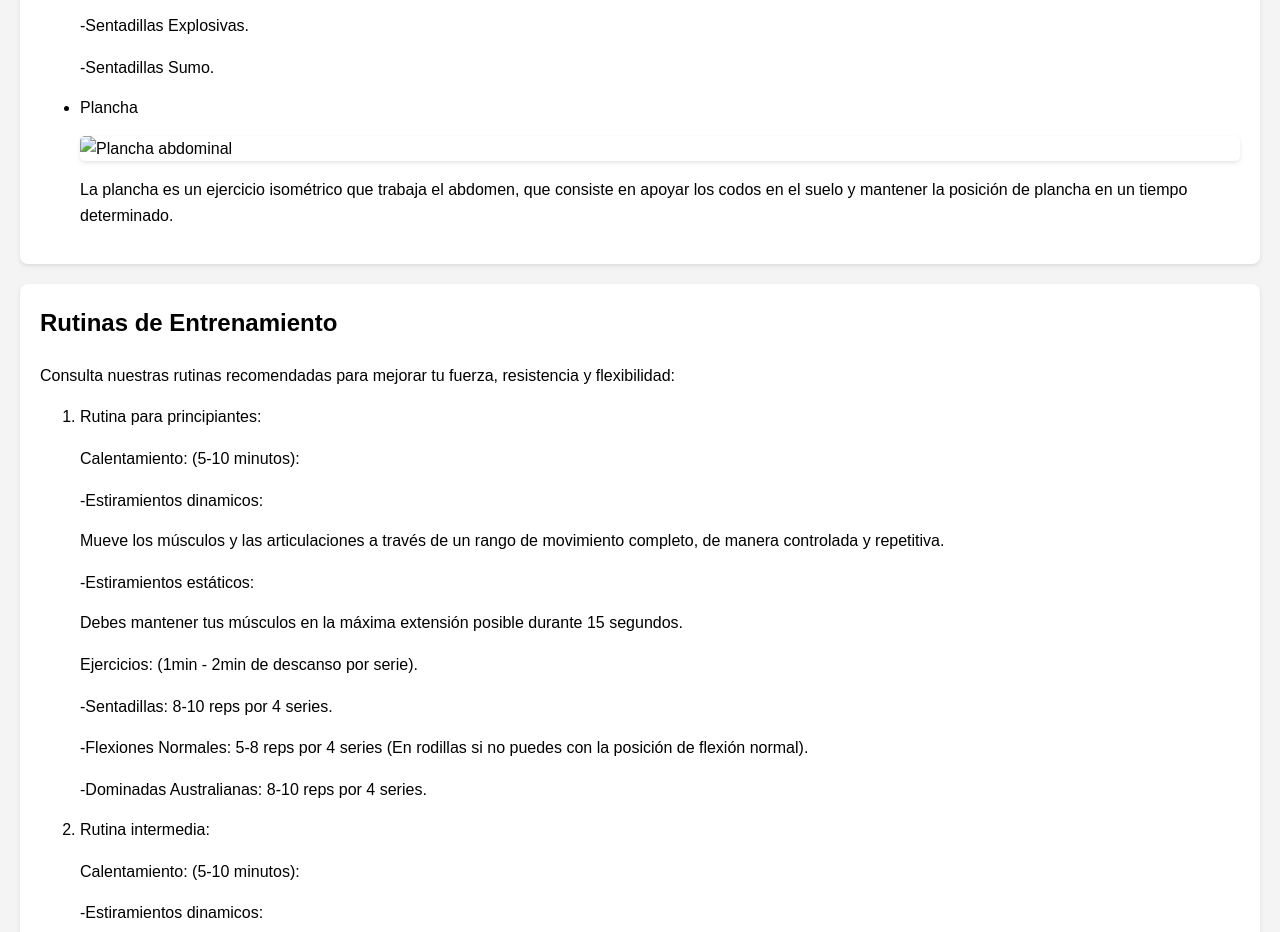
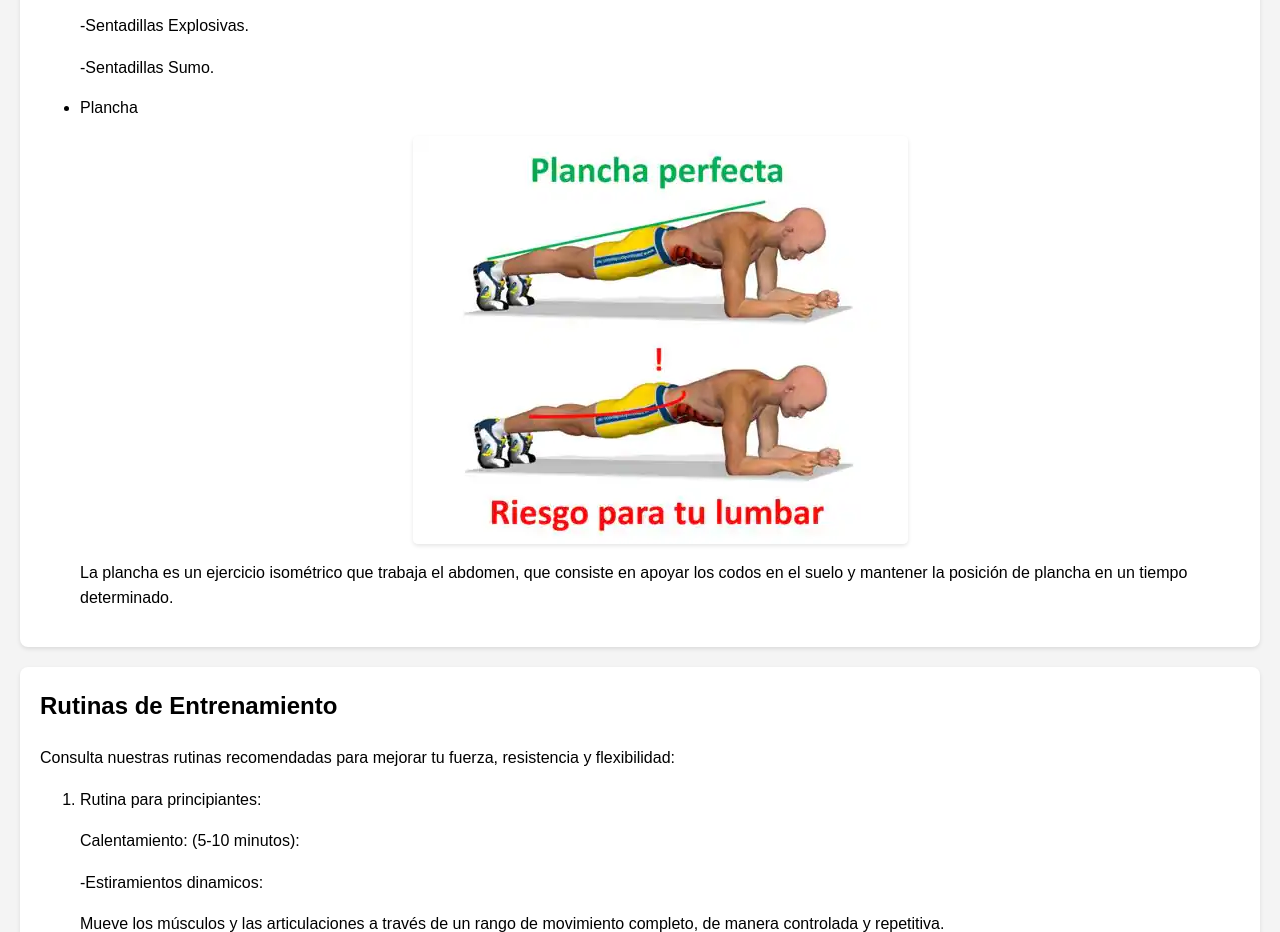
Before and after one commit to Jhacksy/calisteniaguia, a plain HTML site: page index.html in a window 1280 px wide. Shown: the part 4061-4993 px from the top of the page. Drawn offline with Linux system fonts and the light colour scheme.

Commit message:
Update index.html

```diff
--- a/index.html
+++ b/index.html
@@ -129,7 +129,7 @@
                 <p>-Sentadillas Sumo.
 
             <li>Plancha</li>
-                 <img src="plancha_abdominal" alt="Plancha abdominal">
+                 <img src="plancha_abdominal.jpg" alt="Plancha abdominal">
                <p> La plancha es un ejercicio isométrico que trabaja el abdomen, que consiste en apoyar los codos en el suelo y mantener la posición de plancha en un tiempo determinado.</p>
         </ul>
     </section>
```
